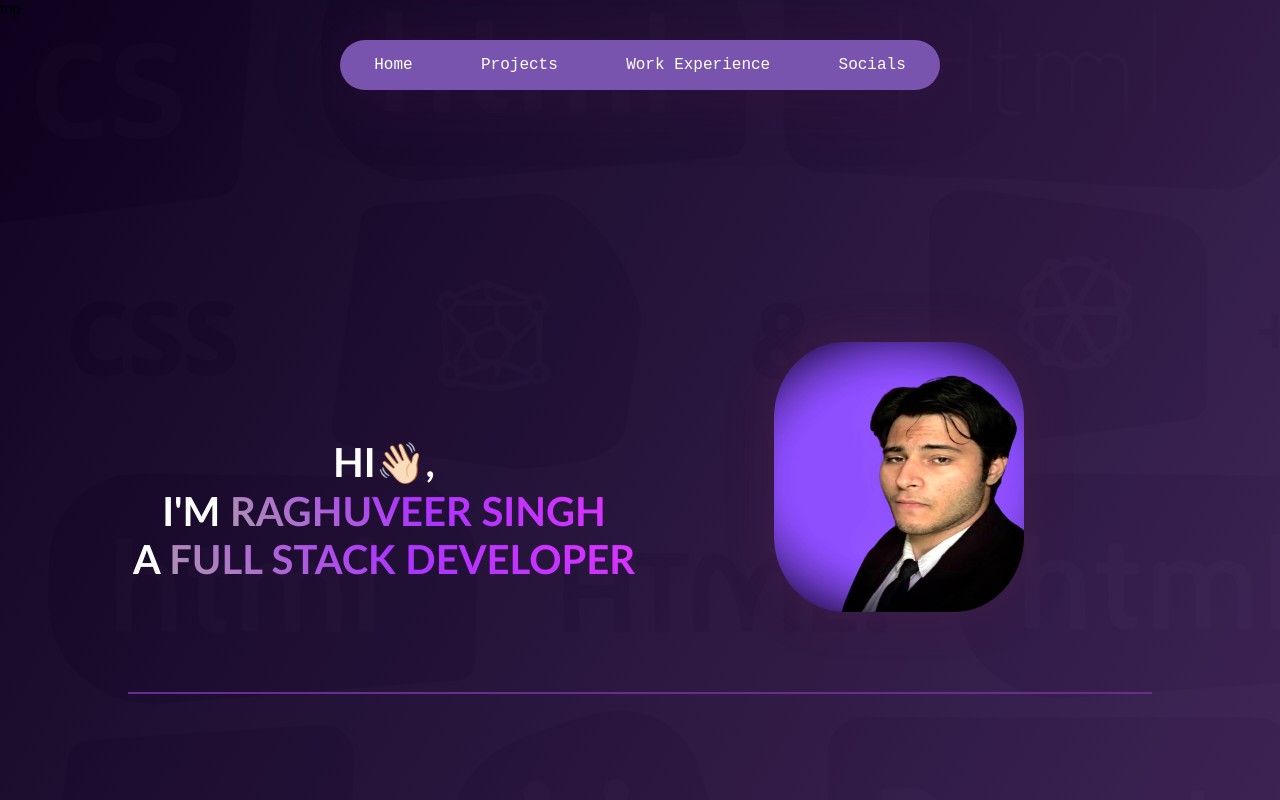
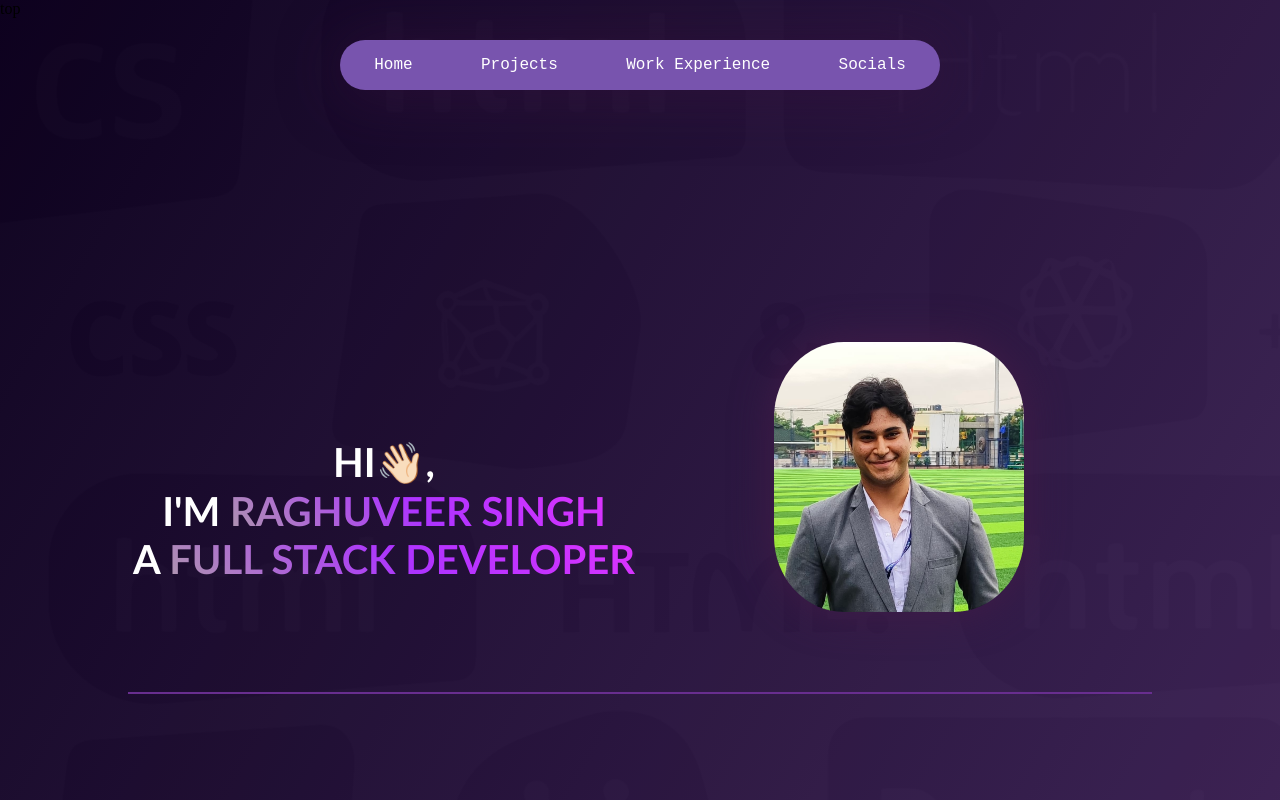
Before and after one commit to Raghuveer2005/portfolio, a plain HTML site: page index.html in a window 1280 px wide. Shown: the top 800 px of the page. Drawn offline with Linux system fonts and the light colour scheme.

Commit message:
Update index.html

```diff
--- a/index.html
+++ b/index.html
@@ -278,7 +278,7 @@
 
     </div>
 
-    <img id="profilepic" src="IMG_5164.jpg" alt="Profile Picture">
+    <img id="profilepic" src="f5e485f8-ae66-4729-bcfa-234eb875e680.jpg" alt="Profile Picture">
     <br><br><br>
     <hr>
        <h1 class="about-me">About Me</h1>
```
